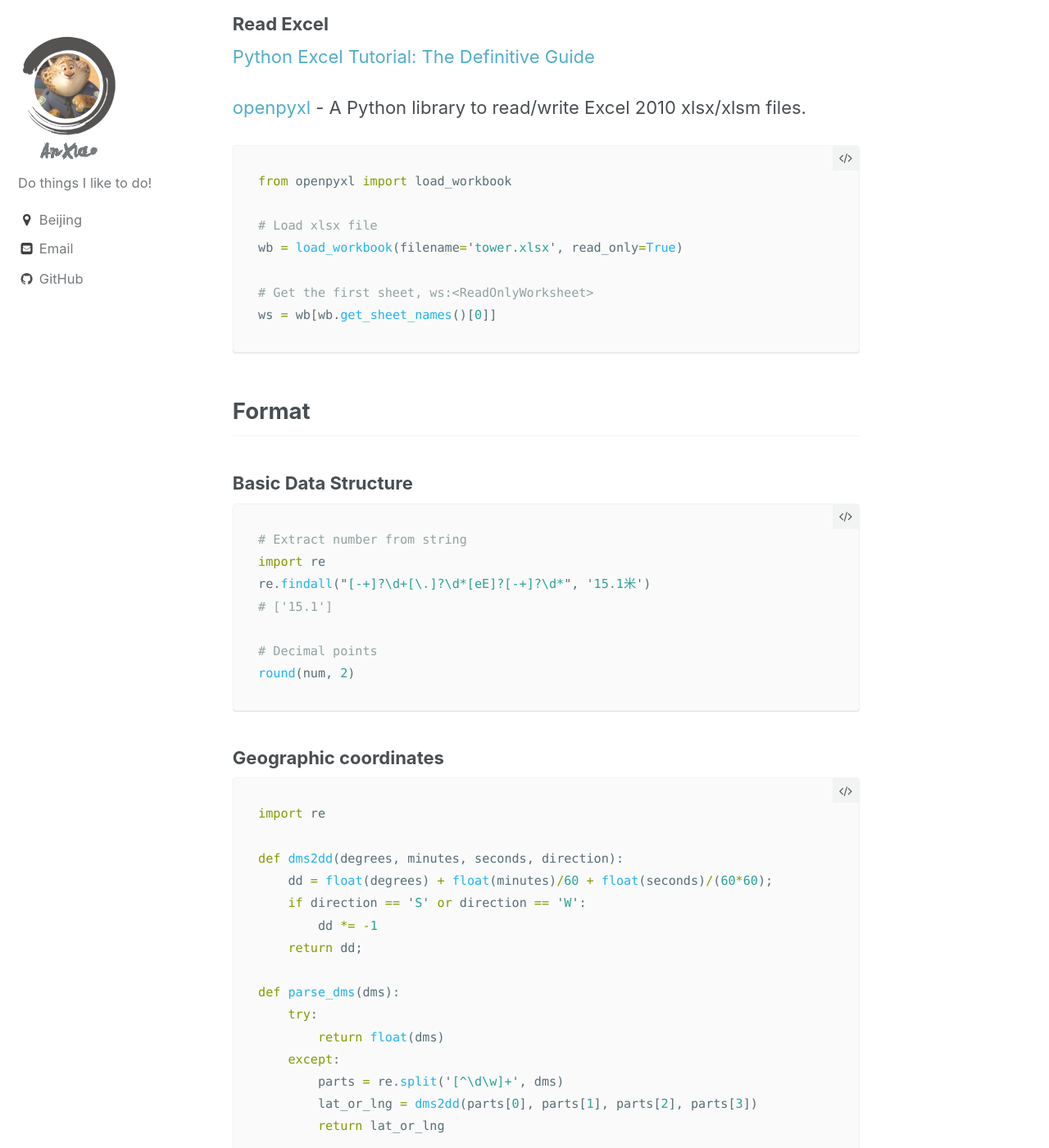
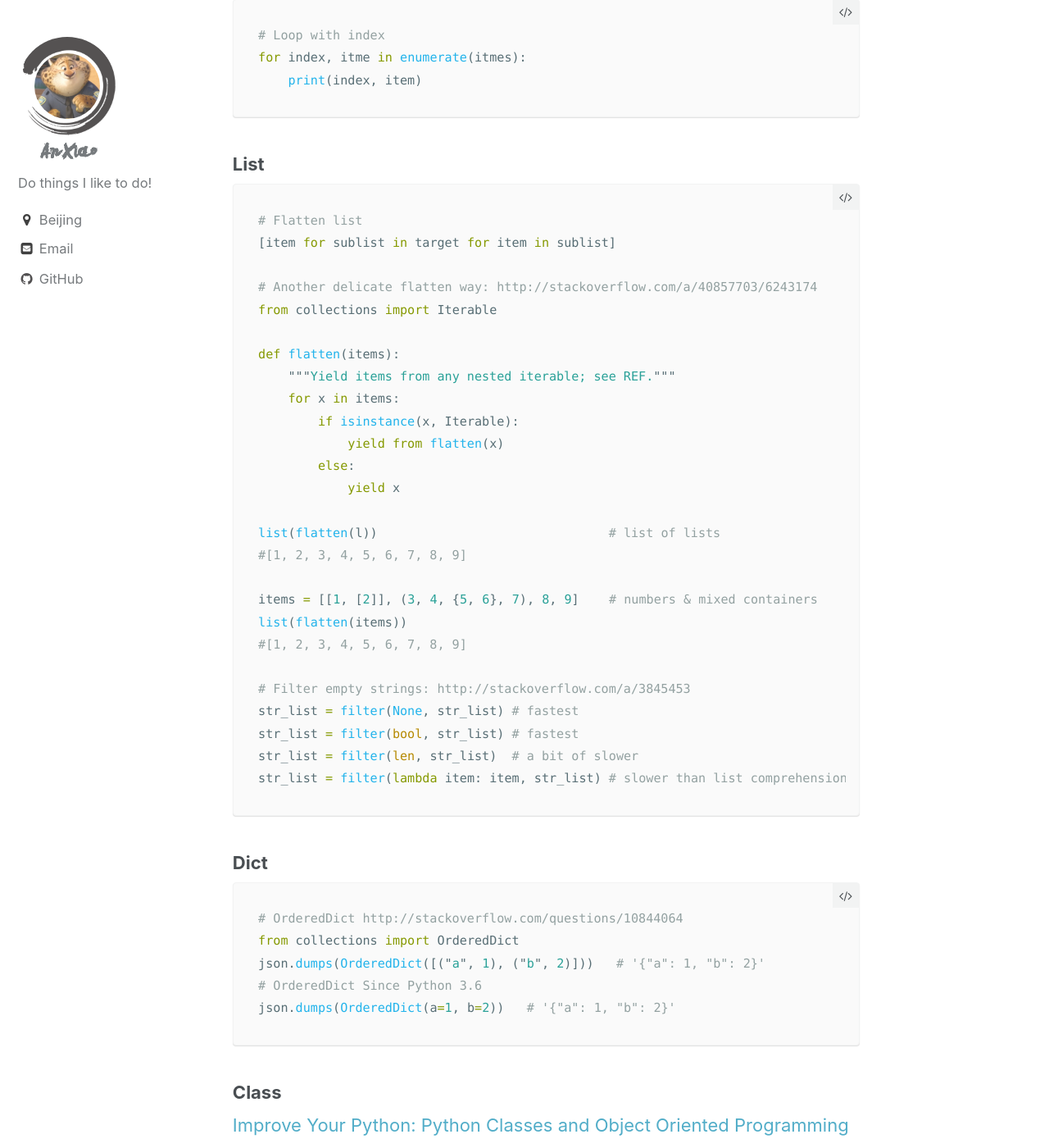
Before and after one commit to silverHugh/silverhugh.github.io, a Jekyll site: the page built from _posts/boat/2017-04-30-memo-python.md, in a window 1280 px wide and 1400 px high, scrolled down 1264 px. Shown: the whole window at 82% size. Built offline with Jekyll 4.4.1, drawn with Linux system fonts in a browser that asks for light colours; some of the changed text lies outside the part shown.

Commit message:
update blog

````diff
--- a/_posts/boat/2017-04-30-memo-python.md
+++ b/_posts/boat/2017-04-30-memo-python.md
@@ -14,6 +14,12 @@ This is one of my memos about Python language.
 <!--shoreline-->
 ---
 
+{% include toc %}
+
+## Links
+
+[Dive Into Python](http://www.diveintopython.net/toc/index.html)
+
 ## Basic strategies
 
 ```python
@@ -22,20 +28,61 @@ dir(object_name)
 # Show the type of a object
 type(object_name)
 # Check the type
-isinstance(class_name, object_name)
+isinstance(obj_name, class_name)
 ```
 
 ### Flow of Control
+
 ```python
 # Loop with index
 for index, itme in enumerate(itmes):
     print(index, item)
 ```
 
-### Object， Array
-``` python
-#
+### List
+
+```python
+# Flatten list
+[item for sublist in target for item in sublist]
+
+# Another delicate flatten way: http://stackoverflow.com/a/40857703/6243174
+from collections import Iterable
+
+def flatten(items):
+    """Yield items from any nested iterable; see REF."""
+    for x in items:
+        if isinstance(x, Iterable):
+            yield from flatten(x)
+        else:
+            yield x
+
+list(flatten(l))                               # list of lists
+#[1, 2, 3, 4, 5, 6, 7, 8, 9]
+
+items = [[1, [2]], (3, 4, {5, 6}, 7), 8, 9]    # numbers & mixed containers
+list(flatten(items))
+#[1, 2, 3, 4, 5, 6, 7, 8, 9]
+
+# Filter empty strings: http://stackoverflow.com/a/3845453
+str_list = filter(None, str_list) # fastest
+str_list = filter(bool, str_list) # fastest
+str_list = filter(len, str_list)  # a bit of slower
+str_list = filter(lambda item: item, str_list) # slower than list comprehension
 ```
+
+### Dict
+
+```python
+# OrderedDict http://stackoverflow.com/questions/10844064
+from collections import OrderedDict
+json.dumps(OrderedDict([("a", 1), ("b", 2)]))   # '{"a": 1, "b": 2}'
+# OrderedDict Since Python 3.6
+json.dumps(OrderedDict(a=1, b=2))   # '{"a": 1, "b": 2}'
+```
+
+### Class
+
+[Improve Your Python: Python Classes and Object Oriented Programming](https://jeffknupp.com/blog/2014/06/18/improve-your-python-python-classes-and-object-oriented-programming/)
 
 ## File Reading and Writing
 ### Read Excel
@@ -46,10 +93,8 @@ for index, itme in enumerate(itmes):
 
 ```python
 from openpyxl import load_workbook
-
 # Load xlsx file
 wb = load_workbook(filename='tower.xlsx', read_only=True)
-
 # Get the first sheet, ws:<ReadOnlyWorksheet>
 ws = wb[wb.get_sheet_names()[0]]
 ```
@@ -58,17 +103,20 @@ ws = wb[wb.get_sheet_names()[0]]
 ### Basic Data Structure
 
 ```python
+# Trim whitespace
+s.strip()
 # Extract number from string
 import re
-re.findall("[-+]?\d+[\.]?\d*[eE]?[-+]?\d*", '15.1米')
-# ['15.1']
-
+re.findall("[-+]?\d+[\.]?\d*[eE]?[-+]?\d*", '15.1米')    # ['15.1']
 # Decimal points
 round(num, 2)
+# JSON, dict or array to JSON string,
+# ensure_ascii=False make JSON string encoding in UTF-8 rather than ASCII
+json.dumps(obj, indent=4, ensure_ascii=False)
 ```
 
+### Geographic coordinates
 
-### Geographic coordinates
 ```python
 import re
 
````
Also changed, not shown: other parts of _posts/boat/2017-04-30-memo-python.md (+3 -4 lines).
